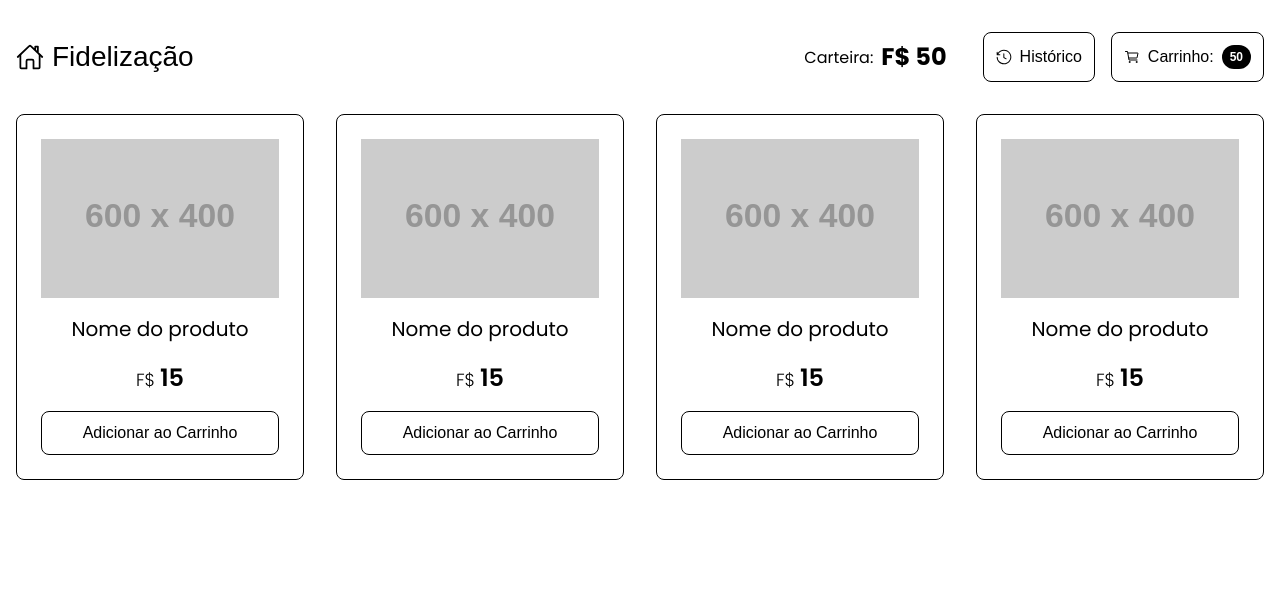
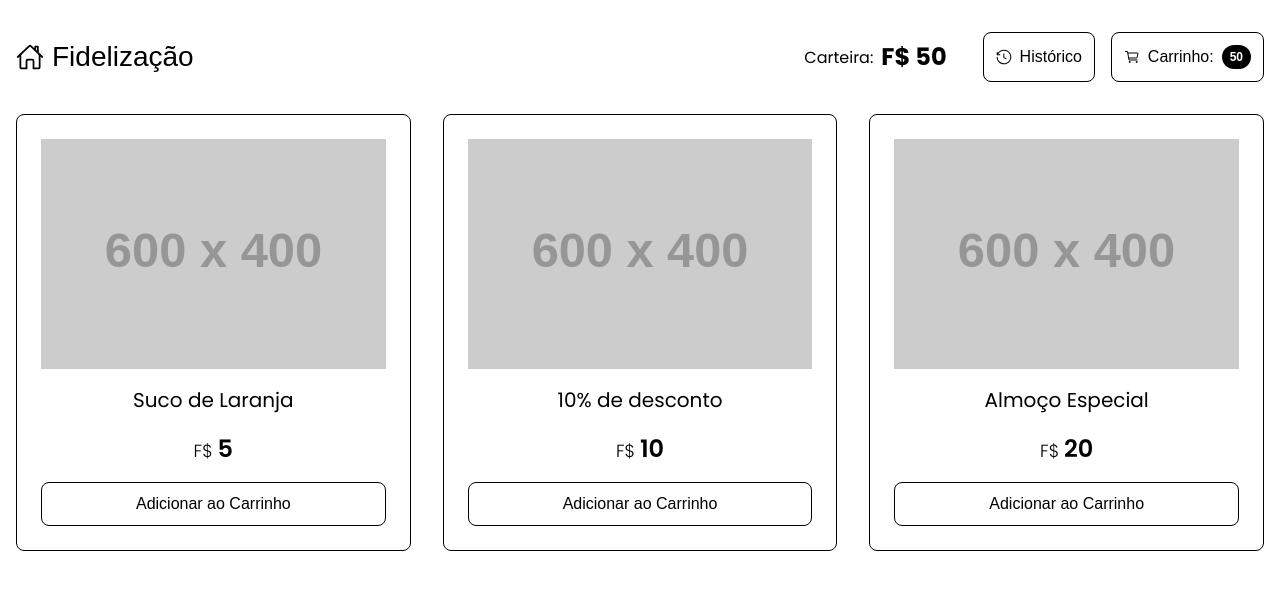
Before and after one commit to HenriqueMarcelo/fidelidade, a React (Vite) app: page / in a window 1280 px wide. Shown: the top 590 px of the page. Built offline with nearby package versions, Linux system fonts and the light colour scheme.

Commit message:
feat: create shopping cart reducer

```diff
--- /dev/null
+++ b/produtos.ts
@@ -0,0 +1,27 @@
+export const produtos = [
+  {
+    id: '1',
+    name: 'Suco de Laranja',
+    price: 5,
+    image: 'https://placehold.co/600x400',
+  },
+  {
+    id: '2',
+    name: '10% de desconto',
+    price: 10,
+    image: 'https://placehold.co/600x400',
+  },
+  {
+    id: '3',
+    name: 'Almoço Especial',
+    price: 20,
+    image: 'https://placehold.co/600x400',
+  },
+]
+
+export type Product = {
+  id: string,
+  name: string,
+  price: number,
+  image: string
+}
--- a/src/components/Header/index.tsx
+++ b/src/components/Header/index.tsx
@@ -8,7 +8,7 @@ import { VisualShoppingCartContext } from '../../contexts/VisualShoppingCartCont
 
 export default function Header() {
   const navigate = useNavigate()
-  const { toggle } = useContext(VisualShoppingCartContext)
+  const { open } = useContext(VisualShoppingCartContext)
 
   return (
     <div className="container header__container">
@@ -25,7 +25,7 @@ export default function Header() {
           <GoHistory />
           Histórico
         </Button>
-        <Button info="50" onClick={() => toggle()}>
+        <Button info="50" onClick={() => open()}>
           <IoCartOutline />
           Carrinho:
         </Button>
--- a/src/components/Product/index.tsx
+++ b/src/components/Product/index.tsx
@@ -1,14 +1,19 @@
+import { Product as ProductType } from '../../../produtos'
 import Button from '../Button'
 import './style.scss'
 
-export default function Product() {
+type Props = {
+  product: ProductType
+}
+
+export default function Product({ product }: Props) {
   return (
     <div className="product__base">
-      <img src="https://placehold.co/600x400" alt="" className="product__image" />
-      <h2 className="product__name">Nome do produto</h2>
+      <img src={product.image} alt="" className="product__image" />
+      <h2 className="product__name">{product.name}</h2>
       <div className="product_price">
         <small className="product__currency">F$ </small>
-        <strong className="product__value">15</strong>
+        <strong className="product__value">{product.price}</strong>
       </div>
       <Button>Adicionar ao Carrinho</Button>
     </div>
--- a/src/contexts/VisualShoppingCartContext.tsx
+++ b/src/contexts/VisualShoppingCartContext.tsx
@@ -1,6 +1,6 @@
 import { createContext, ReactNode, useState } from 'react'
 
-interface ItemContextType {
+interface ContextType {
   isHidden: boolean
   open: () => void
   close: () => void
@@ -11,7 +11,7 @@ interface VisualShoppingCartContextProviderProps {
   children: ReactNode
 }
 
-export const VisualShoppingCartContext = createContext({} as ItemContextType)
+export const VisualShoppingCartContext = createContext({} as ContextType)
 
 export function VisualShoppingCartContextProvider({ children }: VisualShoppingCartContextProviderProps) {
   const [isHidden, setIsHidden] = useState(true)
--- a/src/pages/Home/index.tsx
+++ b/src/pages/Home/index.tsx
@@ -1,13 +1,13 @@
 import Product from '../../components/Product'
 import './styles.scss'
+import { produtos } from '../../../produtos.ts'
 
 export default function Home() {
   return (
     <div className="container home__container">
-      <Product />
-      <Product />
-      <Product />
-      <Product />
+      {produtos.map((product) => (
+        <Product key={product.id} product={product} />
+      ))}
     </div>
   )
 }
```
Also changed, not shown: src/contexts/ShoppingCartContext.tsx (added, +64 -0 lines), src/reducer/ShoppingCartItemsReducer.ts (added, +77 -0 lines).
